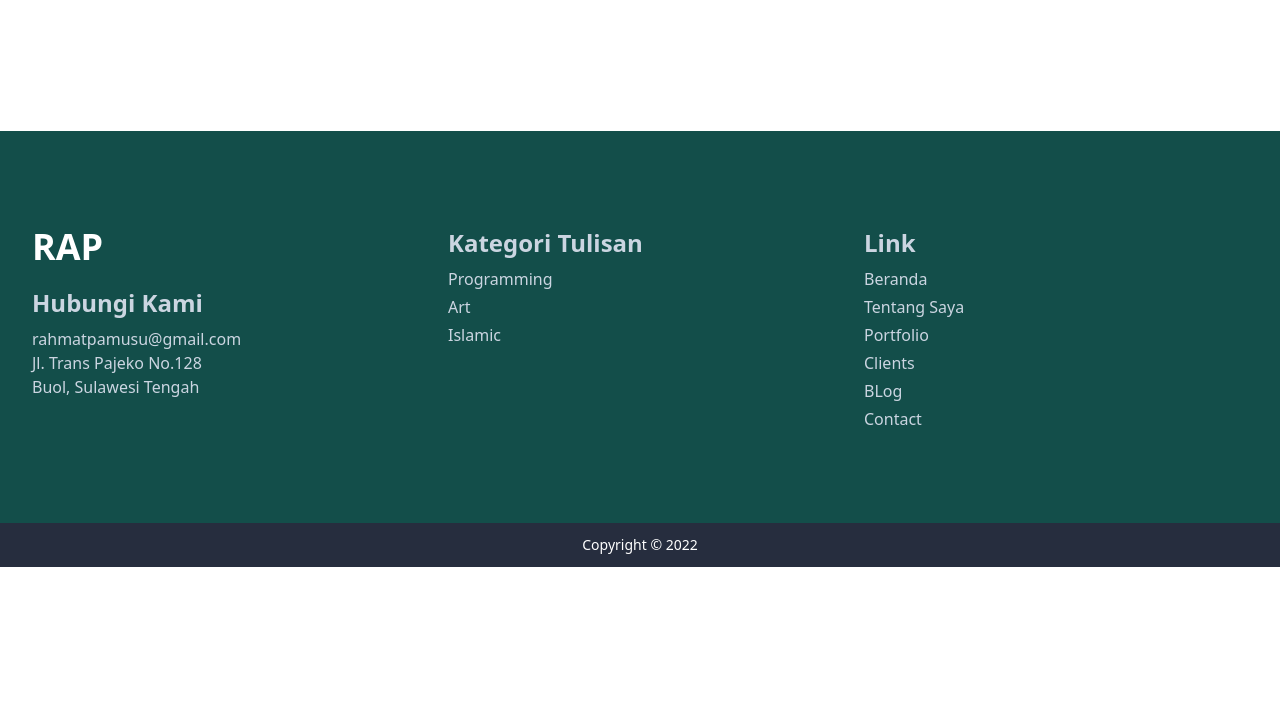
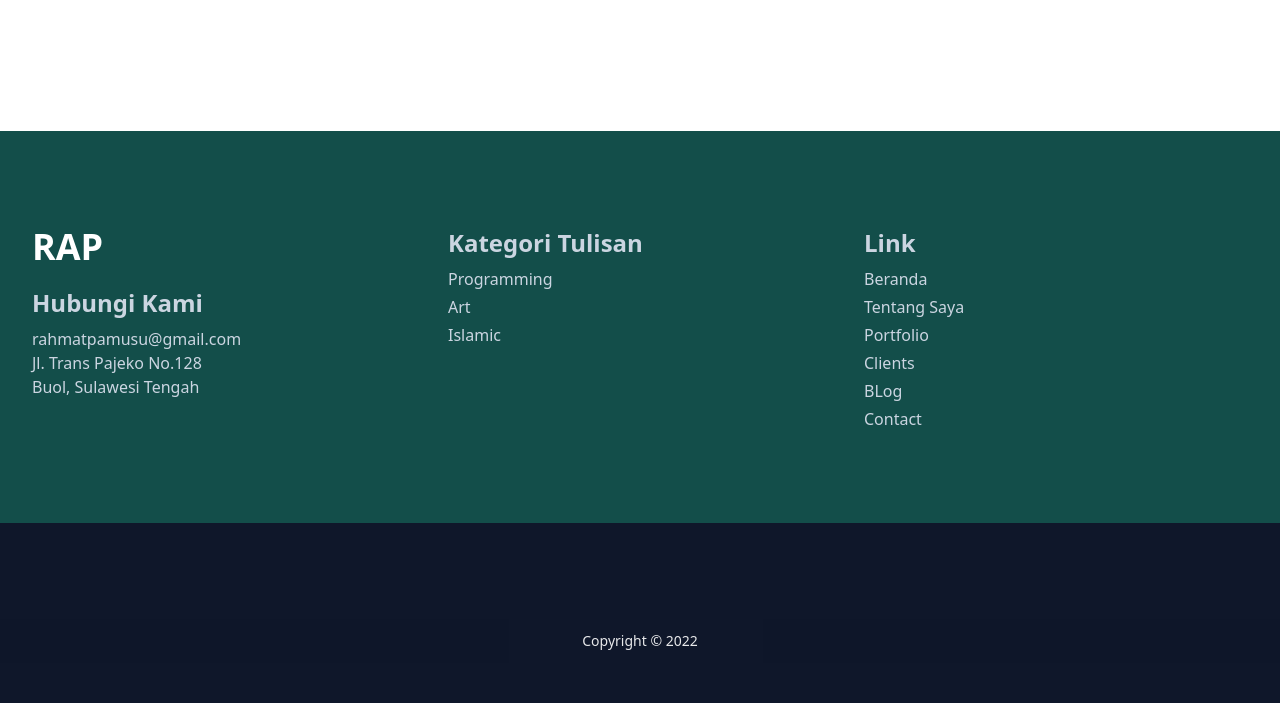
Before and after one commit to rahmatputra15/portfolio-tailwind-one, a website: page index.html in a window 1280 px wide. Shown: the part 5227-5930 px from the top of the page. Before the commit the page ends 5794 px from the top, so only its background shows below. Drawn offline with Linux system fonts and the light colour scheme.

Commit message:
Update index.html

```diff
--- a/index.html
+++ b/index.html
@@ -368,9 +368,11 @@
     </div>
   </footer>
 
-  <div class="container bg-myDark text-white opacity-90">
-    <div class="w-full flex flex-wrap text-sm justify-center py-3">
-      <span>Copyright &copy; 2022</span>
+  <footer class="bg-myDark pt-24 pb-10">
+    <div class="container bg-myDark text-white opacity-90">
+      <div class="w-full flex flex-wrap text-sm justify-center py-3">
+        <span>Copyright &copy; 2022</span>
+      </div>
     </div>
   </div>
   <!-- Footer section end -->
```
